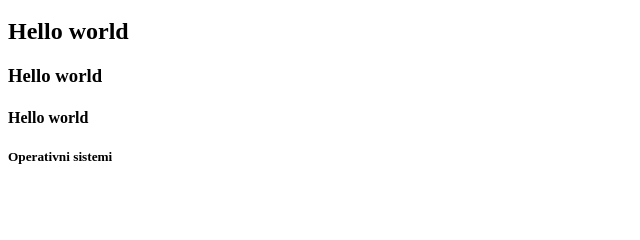
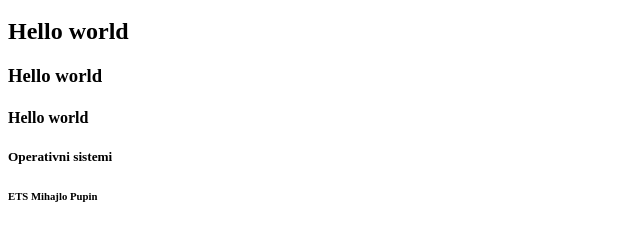
Before and after one commit to ristopopovic/vezba1, a plain HTML site: page index.html in a window 1280 px wide. Shown: the part 48-288 px from the top of the page, without its empty margins (0-640 px from the left). Drawn offline with Linux system fonts and the light colour scheme.

Commit message:
Update index.html

```diff
--- a/index.html
+++ b/index.html
@@ -3,3 +3,4 @@
 <h3>Hello world</h3>
 <h4>Hello world</h3>
     <h5>Operativni sistemi</h5>
+<h6>ETS Mihajlo Pupin</h6>
```
